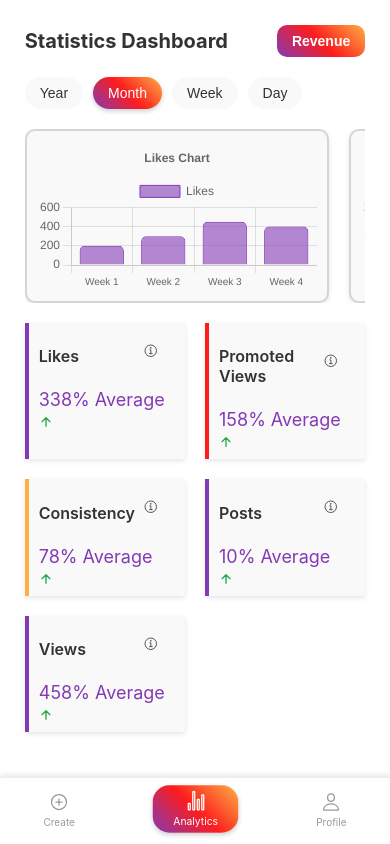
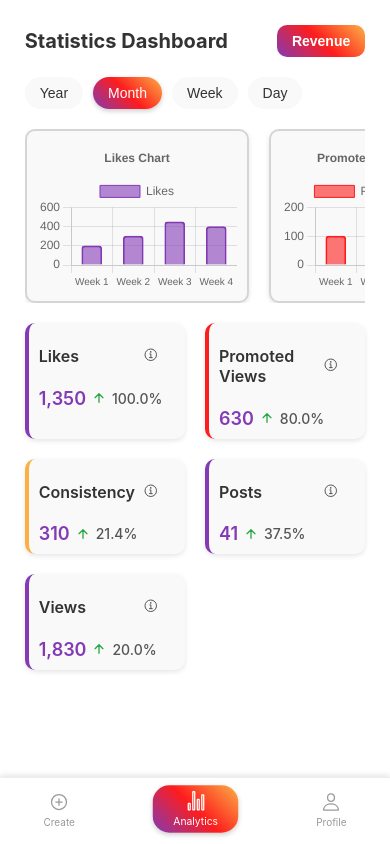
Before and after one commit to KelluuhShit/creators-hub, a React (Create React App) app: page /monitor in a window 390 px wide. Built offline with nearby package versions, Linux system fonts and the light colour scheme.

Commit message:
fixed monitor ui

```diff
--- a/src/components/Revenue.js
+++ b/src/components/Revenue.js
@@ -36,6 +36,8 @@ function Revenue() {
       borderColor,
       backgroundColor,
       borderWidth: 1,
+      borderRadius: 3,
+      barThickness: 20,
     }],
   });
 
--- a/src/pages/Monitor.css
+++ b/src/pages/Monitor.css
@@ -75,6 +75,7 @@
   overflow-x: auto;
   margin-bottom: 20px;
   -webkit-overflow-scrolling: touch;
+  scrollbar-width: none;
 }
 
 .chart-row {
@@ -86,7 +87,7 @@
 
 .chart-container {
   flex: 0 0 auto;
-  min-width: 280px;
+  min-width: 220px; /* Reduced to complement narrower bars */
   background: #f9f9f9;
   border-radius: 10px;
   padding: 10px;
@@ -96,7 +97,6 @@
 
 .chart-wrapper {
   height: 200px;
-
 }
 
 .chart-title {
@@ -119,6 +119,7 @@
   padding: 15px;
   box-shadow: 0 2px 5px rgba(0, 0, 0, 0.1);
   transition: transform 0.3s;
+  border-radius: 10px;
 }
 
 .monitor-card:hover {
@@ -129,27 +130,37 @@
   display: flex;
   justify-content: space-between;
   align-items: center;
-  margin-bottom: 5px;
+  margin-bottom: 10px; /* Increased for spacing */
 }
 
 .monitor-card-title {
   font-size: 1.125rem;
   font-weight: 600;
-  margin-bottom: 5px;
   color: #333;
+}
+
+.monitor-card-metrics {
+  display: flex;
+  align-items: center;
+  gap: 8px; /* Space between count, icon, and percentage */
 }
 
 .monitor-card-value {
   font-size: 1.375rem;
   color: #833ab4;
-  margin-bottom: 5px;
+  font-weight: 600;
 }
 
 .monitor-card-trend {
   font-size: 1rem;
   display: flex;
   align-items: center;
-  gap: 5px;
+}
+
+.monitor-card-percentage {
+  font-size: 1.125rem;
+  color: #555;
+  font-weight: 500;
 }
 
 .info-icon {
@@ -267,7 +278,7 @@
 
 .skeleton-chart {
   flex: 0 0 auto;
-  width: 250px;
+  width: 220px; /* Match chart-container */
   height: 200px;
   background: #e0e0e0;
   border-radius: 10px;
@@ -338,7 +349,7 @@
   }
 
   .chart-container {
-    width: 200px;
+    min-width: 180px; /* Further reduced for mobile */
   }
 
   .chart-wrapper {
@@ -363,8 +374,16 @@
     padding: 10px;
   }
 
+  .monitor-card-header {
+    margin-bottom: 8px;
+  }
+
   .monitor-card-title {
     font-size: 1rem;
+  }
+
+  .monitor-card-metrics {
+    gap: 6px;
   }
 
   .monitor-card-value {
@@ -372,6 +391,10 @@
   }
 
   .monitor-card-trend {
+    font-size: 0.875rem;
+  }
+
+  .monitor-card-percentage {
     font-size: 0.875rem;
   }
 
@@ -413,7 +436,7 @@
   }
 
   .skeleton-chart {
-    width: 200px;
+    width: 180px; /* Match chart-container */
     height: 150px;
   }
 
@@ -444,7 +467,7 @@
   }
 
   .chart-container {
-    width: 220px;
+    min-width: 200px; /* Adjusted for tablet */
   }
 
   .chart-wrapper {
@@ -465,8 +488,20 @@
     grid-template-rows: auto;
   }
 
+  .monitor-card {
+    padding: 12px;
+  }
+
+  .monitor-card-header {
+    margin-bottom: 9px;
+  }
+
   .monitor-card-title {
     font-size: 1.0625rem;
+  }
+
+  .monitor-card-metrics {
+    gap: 7px;
   }
 
   .monitor-card-value {
@@ -475,6 +510,10 @@
 
   .monitor-card-trend {
     font-size: 0.9375rem;
+  }
+
+  .monitor-card-percentage {
+    font-size: 1rem;
   }
 
   .info-icon {
@@ -510,7 +549,7 @@
   }
 
   .skeleton-chart {
-    width: 220px;
+    width: 200px; /* Match chart-container */
     height: 180px;
   }
 
--- a/src/pages/Monitor.js
+++ b/src/pages/Monitor.js
@@ -36,7 +36,8 @@ function Monitor() {
       borderColor,
       backgroundColor,
       borderWidth: 1,
-      borderRadius: 5, // Add border radius to round bar corners
+      borderRadius: 3,
+      barThickness: 20, // Narrow bars
     }],
   });
 
@@ -56,33 +57,26 @@ function Monitor() {
 
   // Compute card metrics
   const getCardMetrics = (data, title) => {
-    const sum = data.reduce((acc, val) => acc + val, 0);
-    const avg = sum / data.length;
-    const first = data[0];
-    const last = data[data.length - 1];
+    const sum = data.reduce((acc, val) => acc + val, 0); // Total count
+    const first = data[0] || 0; // Default to 0 if no data
+    const last = data[data.length - 1] || 0; // Default to 0 if no data
+    const percentageChange = first !== 0 ? ((last - first) / first * 100).toFixed(1) : 0; // Percentage change
     let trend, trendIcon, trendColor;
     if (last > first * 1.05) {
       trend = 'Up';
       trendIcon = <IoArrowUp />;
-      trendColor = '#28a745';
+      trendColor = '#28a745'; // Green
     } else if (last < first * 0.95) {
       trend = 'Down';
       trendIcon = <IoArrowDown />;
-      trendColor = '#dc3545';
+      trendColor = '#dc3545'; // Red
     } else {
       trend = 'Stable';
       trendIcon = <IoRemove />;
-      trendColor = '#ffc107';
+      trendColor = '#ffc107'; // Yellow
     }
-    let value;
-    if (title === 'Likes' || title === 'Views' || title === 'Promoted Views') {
-      value = `${Math.round(sum).toLocaleString()} Total`;
-    } else if (title === 'Posts') {
-      value = `${Math.round(sum)} Posts`;
-    } else {
-      value = `${Math.round(avg)}% Average`;
-    }
-    return { value, trend, trendIcon, trendColor };
+    const value = Math.round(sum).toLocaleString(); // Format total count
+    return { value, trend, trendIcon, trendColor, percentageChange }; // Include trend
   };
 
   // Mock descriptions for each metric
@@ -90,7 +84,7 @@ function Monitor() {
     const descriptions = {
       'Likes Chart': 'Total Likes measures user engagement through positive interactions with your content over the selected time period.',
       'Promoted Views Chart': 'Promoted Views tracks the number of views driven by paid promotions, reflecting the effectiveness of your advertising efforts.',
-      'Consistency Chart': 'Consistency represents the regularity of your content performance, calculated as a percentage of expected activity.',
+      'Consistency Chart': 'Consistency represents the total activity level of your content performance over the selected time period.',
       'Posts Chart': 'Posts counts the number of content items published, indicating your content creation activity.',
       'Views Chart': 'Total Views measures the overall reach of your content, including both organic and promoted views.',
     };
@@ -214,7 +208,7 @@ function Monitor() {
           </div>
           <div className="card-grid">
             {charts.map((chart, index) => {
-              const { value, trendIcon, trendColor } = getCardMetrics(chart.data.datasets[0].data, chart.title);
+              const { value, trend, trendIcon, trendColor, percentageChange } = getCardMetrics(chart.data.datasets[0].data, chart.title);
               return (
                 <div key={index} className="monitor-card" style={{ borderLeft: `4px solid ${chart.color}` }}>
                   <div className="monitor-card-header">
@@ -227,10 +221,13 @@ function Monitor() {
                       <IoInformationCircleOutline />
                     </button>
                   </div>
-                  <p className="monitor-card-value">{value}</p>
-                  <span className="monitor-card-trend" style={{ color: trendColor }}>
-                    {trendIcon}
-                  </span>
+                  <div className="monitor-card-metrics" aria-label={`${value} total, ${trend} trend, ${percentageChange}% change`}>
+                    <span className="monitor-card-value">{value}</span>
+                    <span className="monitor-card-trend" style={{ color: trendColor }}>
+                      {trendIcon}
+                    </span>
+                    <span className="monitor-card-percentage">{percentageChange}%</span>
+                  </div>
                 </div>
               );
             })}
```
